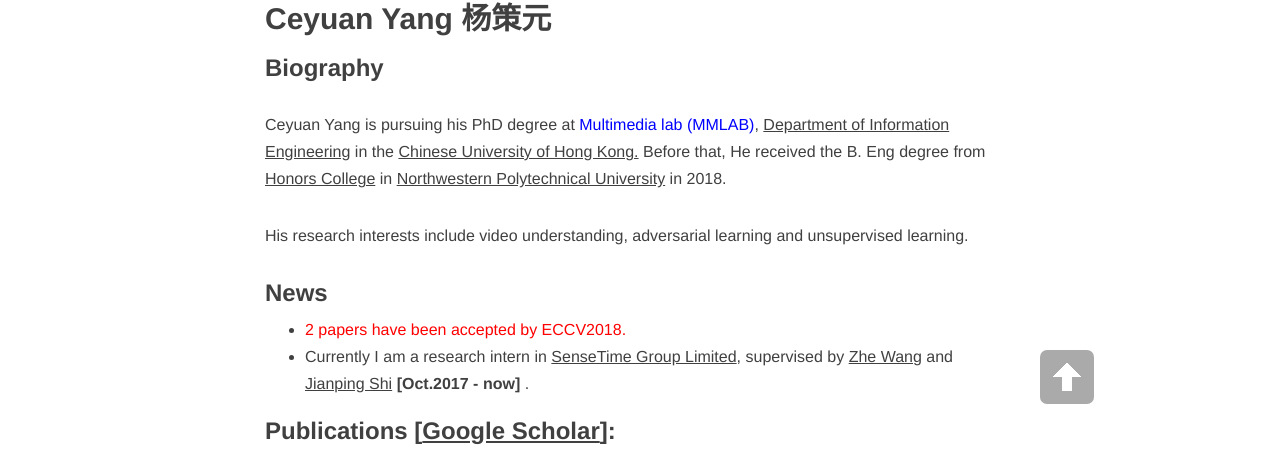
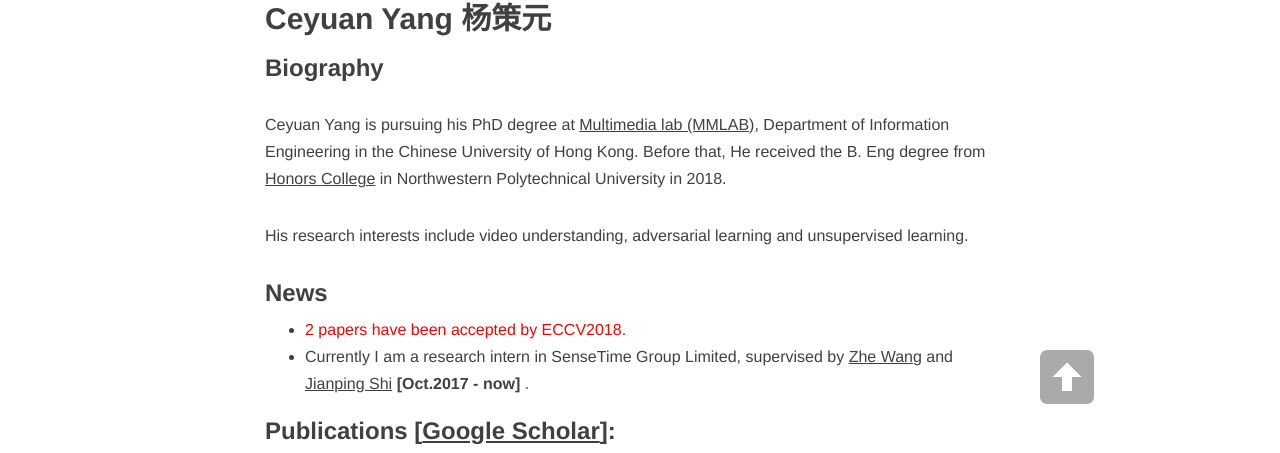
Before and after one commit to trchen12/trchen12.github.io, a Jekyll site: the page built from about.md, in a window 1280 px wide. Shown: the part 466-919 px from the top of the page. Built offline with Jekyll 4.4.1, drawn with Linux system fonts in a browser that asks for light colours; nearby versions of some CDN libraries; comment, search, counter and statistics services are not loaded.

Commit message:
Update about.md

```diff
--- a/about.md
+++ b/about.md
@@ -7,14 +7,14 @@ header-img: "img/5.jpg"
 ## Ceyuan Yang 杨策元
 
 ### Biography
-Ceyuan Yang is pursuing his PhD degree at [<font color="blue" size="3"> Multimedia lab (MMLAB)</font>](http://mmlab.ie.cuhk.edu.hk/), [<U>Department of Information Engineering</U>](http://www.ie.cuhk.edu.hk/main/index.shtml) in the [<U>Chinese University of Hong Kong.</U>](http://www.cuhk.edu.hk/chinese/index.html) Before that, He received the B. Eng degree from [<U>Honors College</U>](http://honors.nwpu.edu.cn/) in [<U>Northwestern Polytechnical University</U>](http://www.nwpu.edu.cn/) in 2018.
+Ceyuan Yang is pursuing his PhD degree at [<U> Multimedia lab (MMLAB)</U>](http://mmlab.ie.cuhk.edu.hk/), [Department of Information Engineering](http://www.ie.cuhk.edu.hk/main/index.shtml) in the [Chinese University of Hong Kong.](http://www.cuhk.edu.hk/chinese/index.html) Before that, He received the B. Eng degree from [<U>Honors College</U>](http://honors.nwpu.edu.cn/) in [Northwestern Polytechnical University](http://www.nwpu.edu.cn/) in 2018.
 
 His research interests include video understanding, adversarial learning and unsupervised learning.
 
 ### News
 - <font color="red" size="3"> 2 papers have been accepted by ECCV2018.</font>
 
-- Currently I am a research intern in [<U>SenseTime Group Limited</U>](https://www.sensetime.com/), supervised by [<U>Zhe Wang</U>](http://www.ee.cuhk.edu.hk/~zwang/) and [<U>Jianping Shi</U>](http://shijianping.me/) **[Oct.2017 - now]** .
+- Currently I am a research intern in [SenseTime Group Limited](https://www.sensetime.com/), supervised by [<U>Zhe Wang</U>](http://www.ee.cuhk.edu.hk/~zwang/) and [<U>Jianping Shi</U>](http://shijianping.me/) **[Oct.2017 - now]** .
 
 ### Publications [[<U>Google Scholar</U>](https://scholar.google.com.hk/citations?hl=zh-TW&user=Rfj4jWoAAAAJ&view_op=list_works&gmla=AJsN-F4cbwn2BxbxEqAVrZvFbYCb9xhemNwPSdbWoRBLR7uixoeKEpAGSVr9WfByTZ84Y4mdu8ZqXtAoTAHOISA4uYnrPMlkBro6o75XfFo_DpPBZ0xxNts)]:
 - Gong Chen, **Ceyuan Yang**, Xiwen Yao, Lei Guo, Junwei Han. "When Deep Learning Meets Metric Learning: Remote Sensing Image Scene Classification via Learning Discriminative CNNs". **IEEE Transactions on Geoscience and Remote Sensing (TGRS)**. [[**Paper**](http://ieeexplore.ieee.org/document/8252784/)] [[**Code**](https://github.com/limbo0000/PairLoss)]
```
